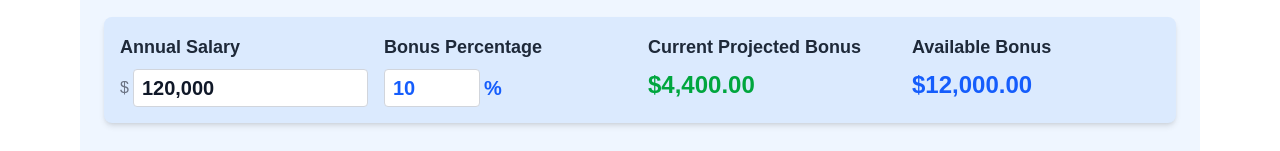
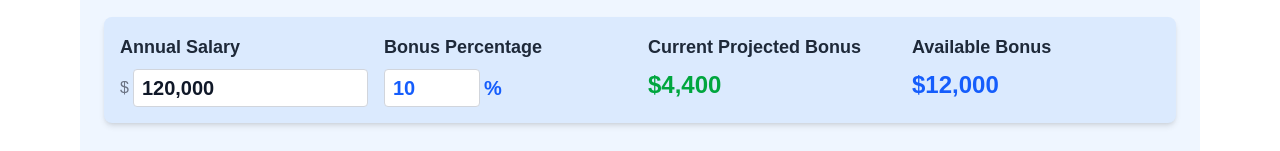
Before and after one commit to TyMurrayELM/KPI-Dashboard, a Next.js app: page / in a window 1280 px wide. Shown: the part 258-409 px from the top of the page. Built offline with nearby package versions, Linux system fonts and the light colour scheme.

Commit message:
Removed decimals from Headcount and Bonus Summary

```diff
--- a/src/components/KPIDashboard.jsx
+++ b/src/components/KPIDashboard.jsx
@@ -323,7 +323,7 @@ const KPIDashboard = () => {
     'account-manager': 7,
     'field-supervisor': 10,
     'specialist': 7,
-    'asset-risk-manager': 1
+    'asset-risk-manager': 2
   });
 
   // User authentication and role management (placeholder for future implementation)
@@ -344,8 +344,8 @@ const KPIDashboard = () => {
     return amount.toLocaleString('en-US', {
       style: 'currency',
       currency: 'USD',
-      minimumFractionDigits: 2,
-      maximumFractionDigits: 2
+      minimumFractionDigits: 0,
+      maximumFractionDigits: 0
     });
   };
 
```
